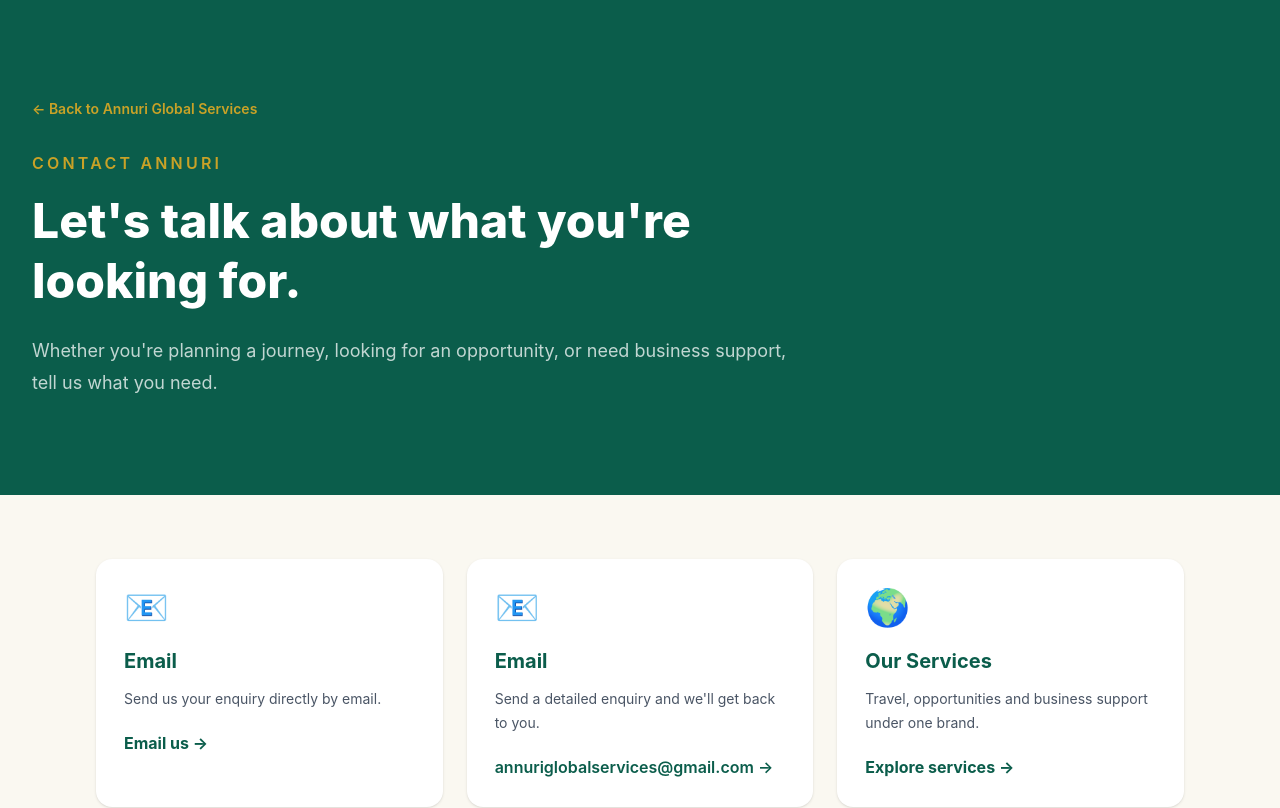
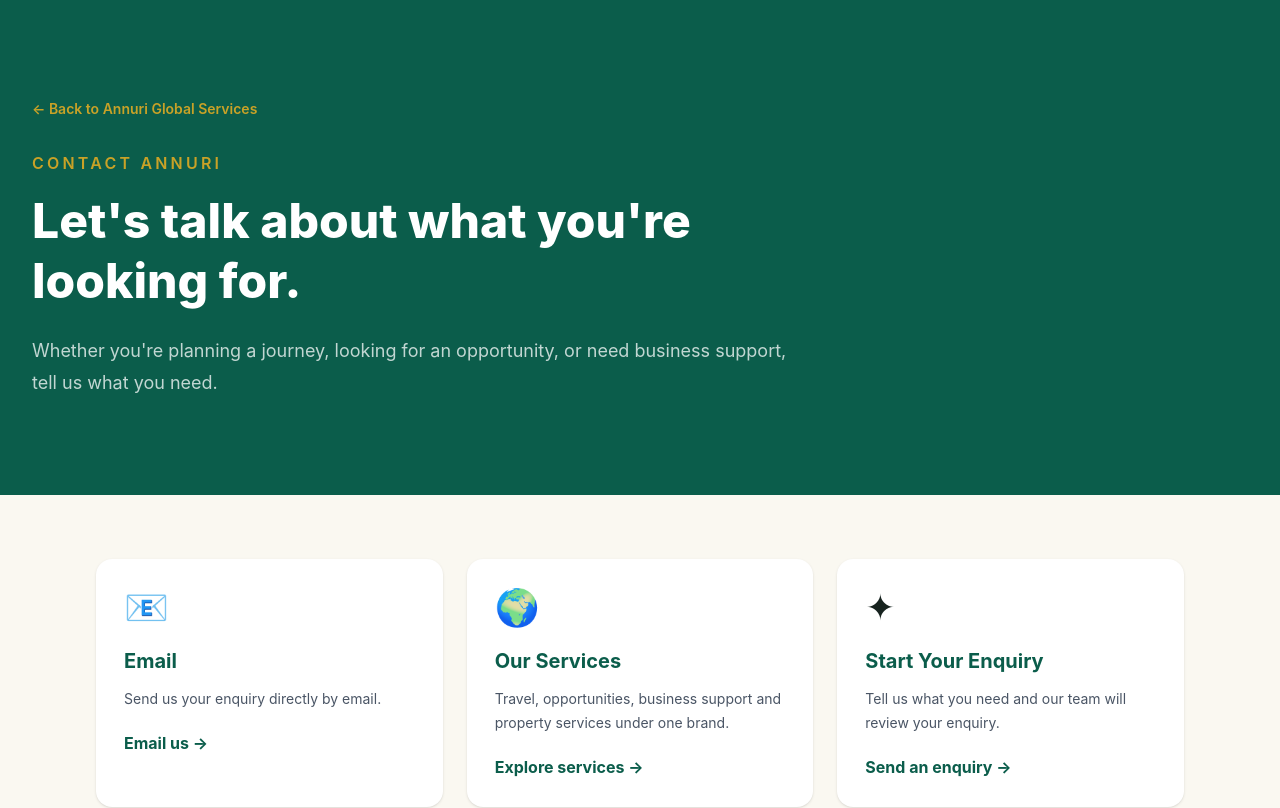
Before and after one commit to bibasulaim/Annuri-Global, a React (Vite) app: page /contact in a window 1280 px wide. Shown: the top 808 px of the page. Built offline with nearby package versions, Linux system fonts and the light colour scheme.

Commit message:
Polish contact page

```diff
--- a/src/pages/Contact.jsx
+++ b/src/pages/Contact.jsx
@@ -86,29 +86,13 @@
             </div>
 
             <div className="rounded-2xl bg-white p-7 shadow-sm">
-              <div className="text-4xl">📧</div>
-              <h2 className="mt-5 text-xl font-bold text-[#0B5D4B]">
-                Email
-              </h2>
-              <p className="mt-3 text-sm leading-6 text-gray-600">
-                Send a detailed enquiry and we'll get back to you.
-              </p>
-
-              <a
-                href="mailto:annuriglobalservices@gmail.com"
-                className="mt-5 inline-block font-semibold text-[#0B5D4B] hover:underline"
-              >
-                annuriglobalservices@gmail.com →
-              </a>
-            </div>
-
-            <div className="rounded-2xl bg-white p-7 shadow-sm">
               <div className="text-4xl">🌍</div>
               <h2 className="mt-5 text-xl font-bold text-[#0B5D4B]">
                 Our Services
               </h2>
               <p className="mt-3 text-sm leading-6 text-gray-600">
-                Travel, opportunities and business support under one brand.
+                Travel, opportunities, business support and property services
+                under one brand.
               </p>
 
               <Link
@@ -119,13 +103,30 @@
               </Link>
             </div>
 
+            <div className="rounded-2xl bg-white p-7 shadow-sm">
+              <div className="text-4xl">✦</div>
+              <h2 className="mt-5 text-xl font-bold text-[#0B5D4B]">
+                Start Your Enquiry
+              </h2>
+              <p className="mt-3 text-sm leading-6 text-gray-600">
+                Tell us what you need and our team will review your enquiry.
+              </p>
+
+              <a
+                href="#enquiry-form"
+                className="mt-5 inline-block font-bold text-[#0B5D4B]"
+              >
+                Send an enquiry →
+              </a>
+            </div>
+
           </div>
 
         </div>
       </section>
 
       {/* Form */}
-      <section className="bg-white py-20">
+      <section id="enquiry-form" className="bg-white py-20">
         <div className="mx-auto max-w-4xl px-5 lg:px-8">
 
           <div className="text-center">
@@ -198,6 +199,7 @@
                 <option>Global Opportunities</option>
                 <option>Business Services</option>
                 <option>Consulting & Support</option>
+                <option>Real Estate</option>
                 <option>Other</option>
               </select>
             </div>
```
